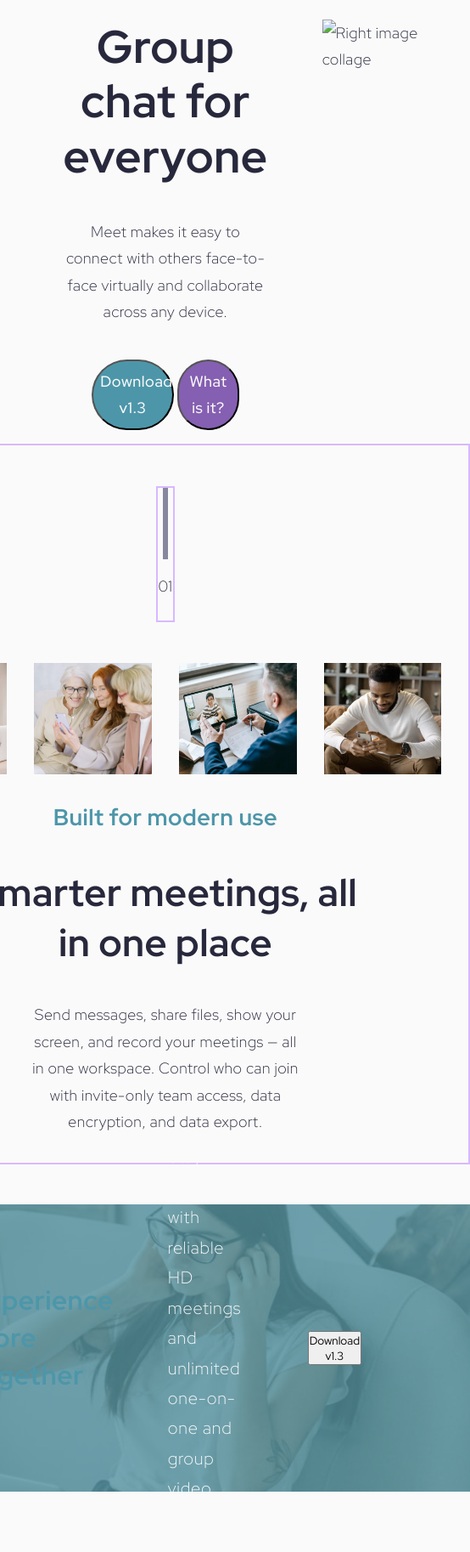
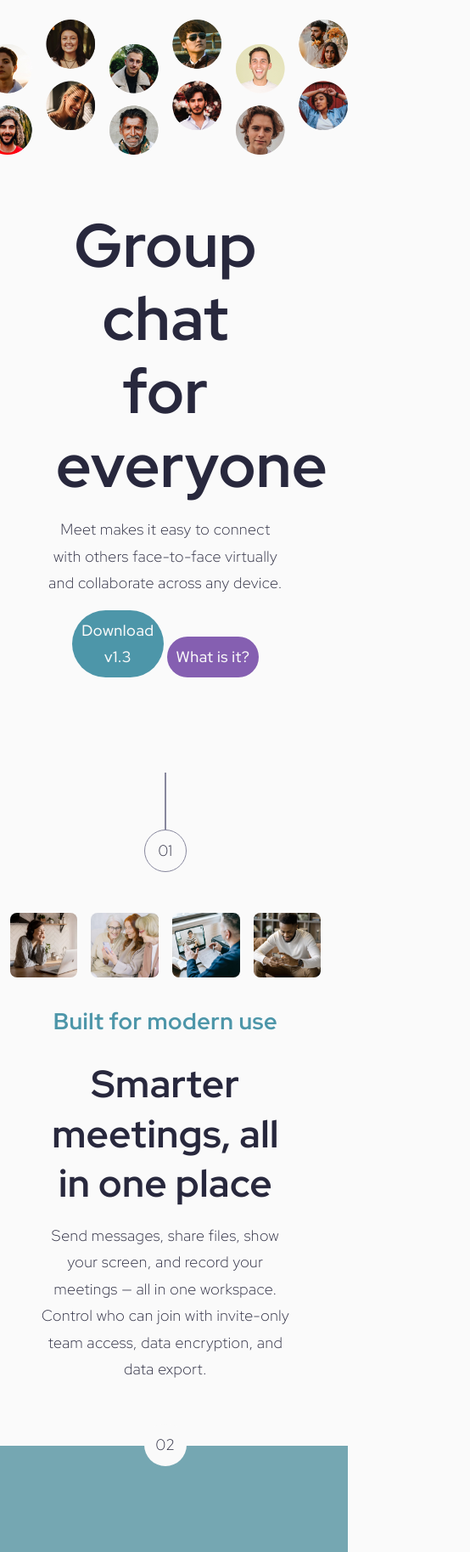
Before and after one commit to Joker4mas/Meet-landing-page, a plain HTML site: page index.html in a window 390 px wide. Shown: the part 127-1953 px from the top of the page at 85% size, 554 px wide, since content can reach past the window. Before the commit the page ends 1931 px from the top, so only its background shows below. Drawn offline with Linux system fonts and the light colour scheme.

Commit message:
fixed tablet view...working on mobile view

```diff
--- a/index.html
+++ b/index.html
@@ -21,13 +21,19 @@
     <main>
       <div class="hero-container">
         <img
-          src="/assets/desktop/image-hero-left.png"
+          class="hero-left"
+          src="/assets/desktop/image-hero-left.png goat"
           srcset="
             /assets/mobile/image-hero-left.png   375w,
-            /assets/tablet/image-hero-left.png   768w,
+            /assets/tablet/image-hero.png        768w,
             /assets/desktop/image-hero-left.png 1440w
           "
           alt="left image collage"
+        />
+        <img
+          src="/assets/tablet/image-hero.png"
+          alt="tablet image"
+          class="tab"
         />
         <div class="hero-text">
           <h1>Group chat for everyone</h1>
@@ -41,10 +47,10 @@
           </div>
         </div>
         <img
+          class="hero-right"
           src="/assets/desktop/image-hero-right.png"
           srcset="
             /assets/mobile/image-hero-right.png   375w,
-            /assets/tablet/image-hero-right.png   768w,
             /assets/desktop/image-hero-right.png 1440w
           "
           alt="Right image collage"
@@ -52,7 +58,7 @@
       </div>
       <div class="section-2">
         <span>
-          <div class="line"></div>
+          <span class="line"></span>
           <p class="circle-p">01</p>
         </span>
         <div class="image-container">
@@ -71,12 +77,9 @@
           <img src="/assets/desktop/image-man-texting.jpg" alt="Man texting" />
         </div>
         <div class="sub-text">
-          <h3 class="modernUseText">Built for modern use</h3>
-          <h2>
-            Smarter meetings, all <br />
-            in one place
-          </h2>
-          <p>
+          <h4 class="modernUseText">Built for modern use</h4>
+          <h2 class="sub-text-h2">Smarter meetings, all in one place</h2>
+          <p class="sub-text-p">
             Send messages, share files, show your screen, and record your
             meetings — all in one workspace. Control who can join with
             invite-only team access, data encryption, and data export.
@@ -84,17 +87,16 @@
         </div>
       </div>
     </main>
-    <span>02</span>
+    <span class="footer-top">02</span>
     <footer class="footer">
       <div class="img-background"></div>
       <div class="foot-text">
         <h3>Experience more together</h3>
         <p>
-          Stay connected with reliable HD meetings
-          <br />
-          and unlimited one-on-one and group video sessions.
+          Stay connected with reliable HD meetings and unlimited one-on-one and
+          group video sessions.
         </p>
-        <button>Download v1.3</button>
+        <button class="btn-foot">Download v1.3</button>
       </div>
     </footer>
   </body>
--- a/style.css
+++ b/style.css
@@ -32,11 +32,11 @@ body {
 }
 
 h1, h2, h3, h4, h5, h6 {
-    margin-bottom: 1.5rem;
+    margin-bottom: .5rem;
 }
 
 h1 {
-    font-size: 3em;
+    font-size: 3.5em;
     line-height: 1.2;
     font-weight: bold;
 }
@@ -48,14 +48,19 @@ h2 {
 }
 
 h3 {
-    font-size: 1.5em;
+    font-size: 1.8em;
     line-height: 1.4;
     font-weight: bold;
-    color: var(--cyan-heavy);
+}
+
+h4 {
+    font-size: 1.5em;
+    line-height: 1.5;
+    font-weight: bold;
 }
 
 p {
-    margin-bottom: 1.5rem;
+    /* margin-bottom: 1.5rem; */
 }
 
 header {
@@ -74,10 +79,16 @@ header {
     width: 100%;
 }
 
+.tab {
+    display: none;
+}
+
+
 .hero-container img {
     width: 100%;
-    height: 100%;
+    height: auto;
 }
+
 
 .hero-text {
     display: grid !important;
@@ -105,6 +116,7 @@ header {
     font-weight: 500;
     letter-spacing: 0.5px;
     cursor: pointer;
+    border: none;
 }
 
 .hero-buttons button:hover {
@@ -115,6 +127,21 @@ header {
     width: 40%;
     background-color: var(--purple-dark);
     background-color: var(--cyan-heavy);
+}
+
+.btn-foot {
+    width: 25%;
+    background-color: var(--purple-dark);
+    color: var(--white);
+    padding: .5rem;
+    border-radius: 50px;
+    text-decoration: none;
+    font-size: 1em;
+    line-height: 1.75;
+    font-weight: 500;
+    letter-spacing: 0.5px;
+    cursor: pointer;
+    border: none;
 }
 
 .new-btn {
@@ -130,7 +157,6 @@ header {
     align-items: center;
     padding: 2rem;
     margin: 1rem auto;
-    border: 2px solid var(--purple-light);
 }
 
 .section-2 span {
@@ -139,14 +165,23 @@ header {
     align-items: center;
     gap: 1rem;
     margin: 1rem auto;
-    border: 2px solid var(--purple-light);
 }
 
 .section-2 .line {
-    width: 1%;
-    height: 10vh;
-    border: solid var(--slate-light);
+    border: 1px solid var(--slate-light);
+    height: 8vh;
     margin: 0rem auto;
+}
+
+.circle-p {
+    border-radius: 50%;
+    width: 50px;
+    height: 50px;
+    display: grid;
+    justify-content: center;
+    align-items: center;
+    border: 1px solid var(--slate-light);
+    margin-top: -1rem;
 }
 
 .image-container {
@@ -160,6 +195,8 @@ header {
 .image-container img {
     width: 100%;
     height: 100%;
+    border-radius: .5rem !important;
+
 }
 
 .sub-text {
@@ -170,7 +207,7 @@ header {
     text-align: center;
 }
 
-.sub-text p {
+.sub-text-p {
     width: 50%;
     font-size: 1em;
     line-height: 1.75;
@@ -179,28 +216,43 @@ header {
     margin: 0 auto;
 }
 
+.modernUseText {
+    color: var(--cyan-heavy);
 
+}
+
+
+.footer-top {
+    border-radius: 50%;
+    width: 50px;
+    height: 50px;
+    display: grid;
+    justify-content: center;
+    align-items: center;
+    background-color: #FAFAFA;
+    z-index: 1;
+    margin: 0 auto -1.5rem auto;
+}
 
 .footer {
     background-image: url('/assets/desktop/image-footer.jpg');
     background-repeat: no-repeat;
     background-size: cover;
     background-position: center;
-    width: 100%;
 }
 
 .img-background {
+    width: 100%;
     background-color: rgb(77, 150, 168, 0.5);
 }
 
 
 .foot-text {
-    height: 40vh;
     display: flex !important;
     justify-content: space-between;
     color: var(--white);
-    gap: 4rem !important;
-    padding: 8rem !important;
+    gap: 4rem;
+    padding: 8rem;
     align-items: center;
     background-color: rgb(84, 147, 161, 0.8);
 
@@ -219,3 +271,242 @@ header {
     letter-spacing: 0.8px;
 
 }
+
+@media (max-width: 768px) {
+    .hero-container {
+        grid-template-columns: repeat(1, 1fr) !important;
+    }
+
+    .hero-text h1 {
+        width: 60%;
+        font-size: 4em;
+        line-height: 1.2;
+        font-weight: bold !important;
+        margin: 0 auto;
+    }
+
+    .hero-text p {
+        width: 65%;
+        font-size: 1em;
+        line-height: 1.75;
+        font-weight: 300;
+        letter-spacing: 0.5px;
+        margin: 0 auto;
+
+    }
+
+    .hero-buttons button {
+        width: 25%;
+        color: var(--white);
+        padding: .5rem;
+        border-radius: 50px;
+        text-decoration: none;
+        font-size: 1em;
+        line-height: 1.75;
+        font-weight: 500;
+        letter-spacing: 0.5px;
+        cursor: pointer;
+        border: none;
+    }
+
+    .hero-buttons button:hover {
+        transition: all 200ms ease-out;
+    }
+
+    .download-btn {
+        width: 40%;
+        background-color: var(--purple-dark);
+        background-color: var(--cyan-heavy);
+    }
+
+    .hero-left {
+        display: none;
+    }
+
+    .hero-right {
+        display: none;
+    }
+
+    .tab {
+        display: block;
+        width: 100%;
+        height: 100%;
+    }
+
+    .image-container {
+        gap: 1rem;
+    }
+
+    .section-2 {
+        margin-top: 4rem;
+    }
+
+    .sub-text-p {
+        width: 80%;
+    }
+
+    .sub-text-h2 {
+        width: 75%;
+        margin: 0 auto;
+    }
+
+    h3 {
+        font-size: 2.5em;
+        line-height: 1.4;
+        font-weight: bold;
+    }
+
+    .btn-foot {
+        width: 50%;
+        padding: 1rem;
+        border: none;
+
+    }
+
+
+    .footer {
+        background-image: url('/assets/tablet/image-footer.jpg 768w') !important;
+        background-repeat: no-repeat;
+        background-size: cover;
+        background-position: center;
+        /* width: 100%; */
+    }
+
+    .foot-text {
+        width: 100%;
+        display: flex !important;
+        flex-direction: column;
+        justify-content: space-between;
+        color: var(--white);
+        align-items: center;
+        background-color: rgb(84, 147, 161, 0.8);
+    }
+
+    .footer h3 {
+        font-size: 1.8em;
+        line-height: 1.4;
+        font-weight: bold;
+    }
+
+}
+
+@media (max-width: 375px) {
+    .hero-container {
+        display: grid;
+        grid-template-columns: repeat(2, 1fr);
+        gap: 2rem;
+        justify-content: center;
+        align-items: center;
+    }
+
+    .hero-text {
+        display: grid !important;
+        gap: 1rem !important;
+        justify-content: center;
+        align-items: center;
+        text-align: center;
+    }
+
+    .hero-text h1 {
+        width: 70%;
+        font-size: 2.5em;
+        line-height: 1.2;
+        font-weight: bold;
+    }
+
+
+    .hero-text p {
+        width: 80%;
+        font-size: 1em;
+        line-height: 1.75;
+        font-weight: 300;
+        letter-spacing: 0.5px;
+        margin-bottom: 1.5rem;
+    }
+
+    .hero-buttons {
+        display: grid;
+        gap: 1rem;
+        justify-content: center;
+        align-items: center;
+        text-align: center;
+    }
+
+    .hero-buttons button {
+        width: 100%;
+        color: var(--white);
+        padding: 1rem;
+        border-radius: 50px;
+        text-decoration: none;
+        font-size: 1em;
+        line-height: 1.75;
+        font-weight: 500;
+        letter-spacing: 0.5px;
+        cursor: pointer;
+        border: none;
+    }
+
+    .section-2 {
+        margin-bottom: 4rem;
+    }
+
+    .sub-text-h2 {
+        width: 100%;
+        margin: 0 auto;
+        border: 2px solid red !important;
+    }
+
+    .sub-text-p {
+        width: 100%;
+        line-height: 1.78;
+        font-weight: 300;
+        letter-spacing: 0.43px;
+    }
+
+
+
+
+
+
+
+
+    .btn-foot {
+        width: 60%;
+    }
+
+
+
+
+    .footer {
+        background-image: url('/assets/mobile/image-footer.jpg');
+        background-repeat: no-repeat;
+        background-size: cover;
+        background-position: center;
+        width: 100%;
+    }
+
+    /* width: 100%; */
+    .foot-text {
+        display: flex !important;
+        flex-direction: column;
+        justify-content: space-between;
+        color: var(--white);
+        gap: 2rem;
+        padding: 2rem;
+        align-items: center;
+        background-color: rgb(84, 147, 161, 0.8);
+        text-align: center;
+
+    }
+
+
+    .footer p {
+        width: 100%;
+        font-size: .852em;
+        line-height: 1.75;
+        font-weight: 300;
+        /* text-align: start !important; */
+        text-align: center;
+
+    }
+}
```
